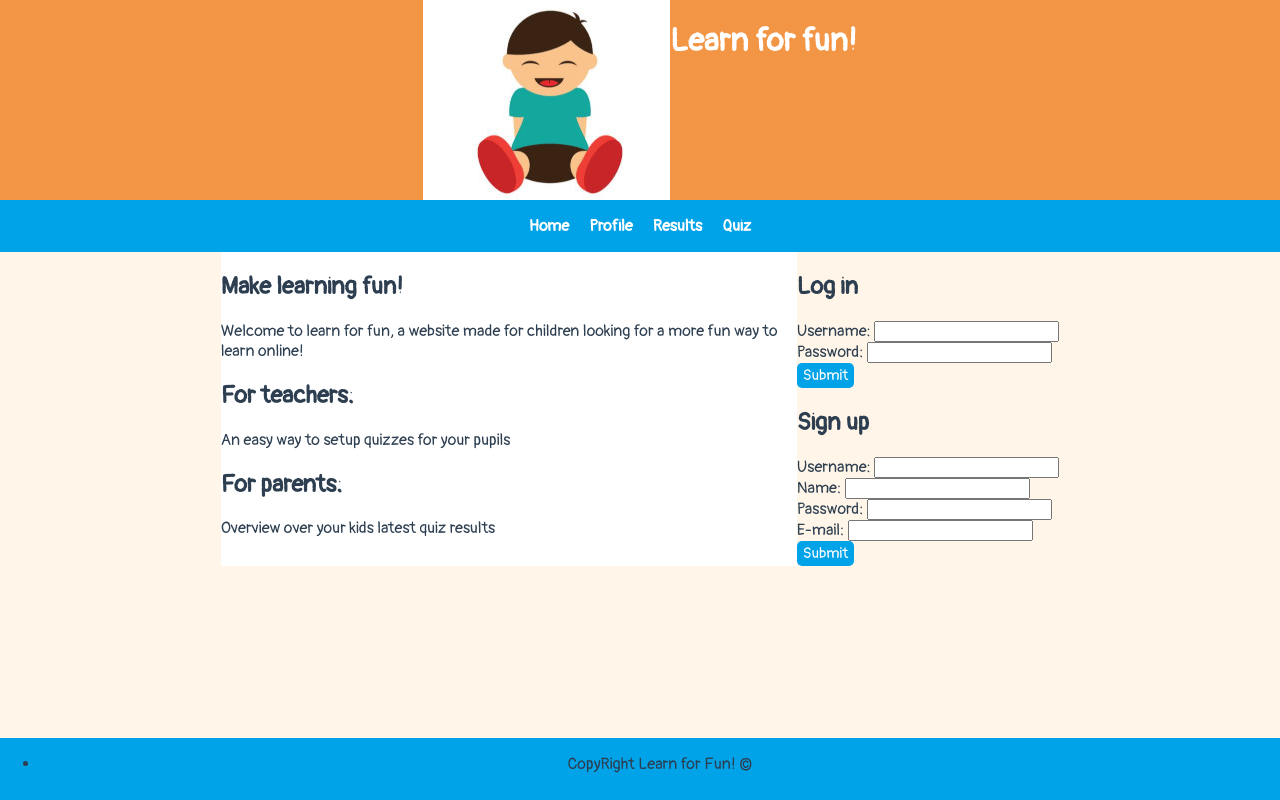
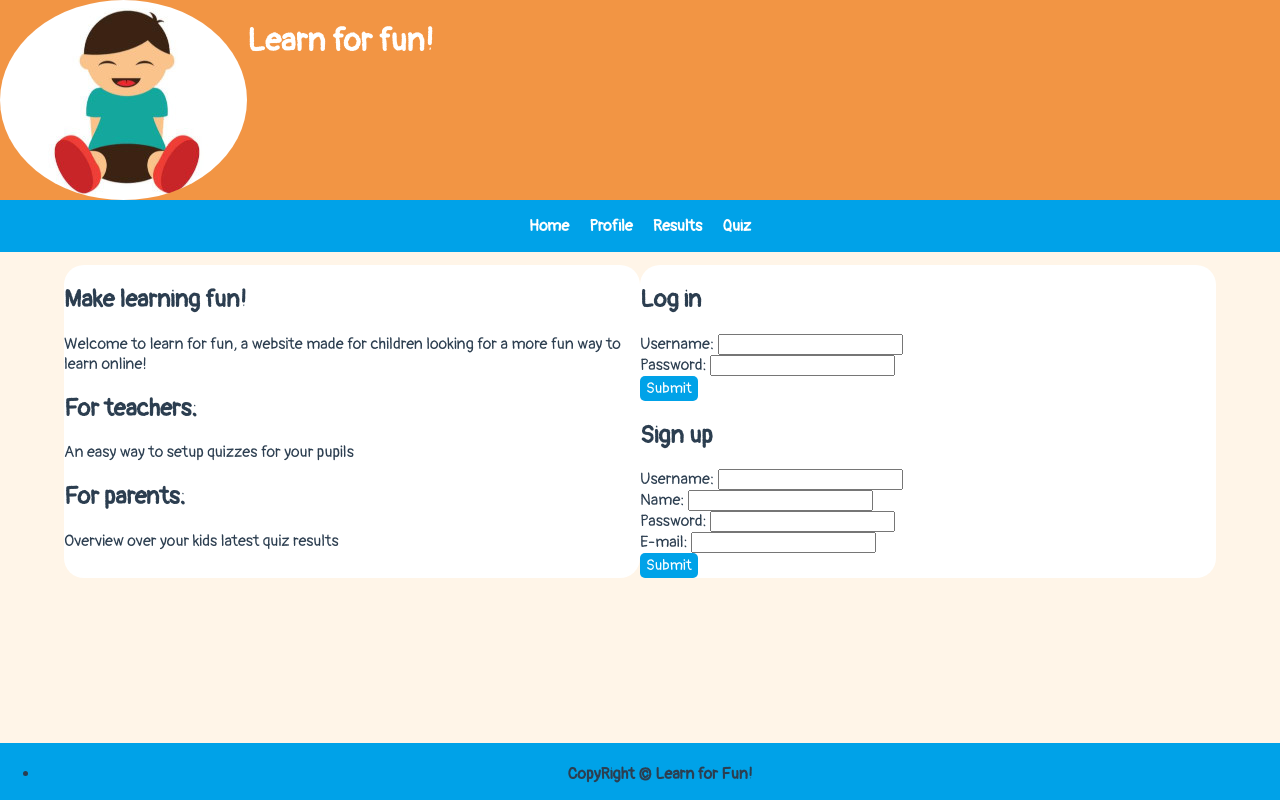
Before and after one commit to PiotrOstrow/Quiz, a Vue app in the folder frontend/: page /#/ in a window 1280 px wide. Built offline with nearby package versions, Linux system fonts and the light colour scheme.

Commit message:
fixed picture

```diff
--- a/frontend/src/App.vue
+++ b/frontend/src/App.vue
@@ -1,9 +1,11 @@
 <template>
   <div id="app">
+
     <header>
-      <img alt="Learn4Fun" src="./assets/logo.jpg">
+      <img class="picture" alt="Learn4Fun" src="./assets/logo.jpg">
       <h1>Learn for fun!</h1>
     </header>
+
     <nav>
       <ul class="nav-links">
         <li>
@@ -25,13 +27,12 @@
     </div>
 
     <footer>
-      <div class="wrapper">
+      <div class="wrapper"></div>
         <ul class="footerInfo">
           <li>
-            <p>CopyRight Learn for Fun! ©</p>
+            <p>CopyRight © Learn for Fun!</p>
           </li>
         </ul>
-      </div>
     </footer>
   </div>
 </template>
@@ -55,7 +56,16 @@ footer {
 }
 
 .wrapper {
-  padding-bottom: 10px;
+  padding-bottom: 5px;
+}
+
+.footerInfo {
+  font-weight: bold;
+}
+
+.picture{
+  border-radius:50%;
+  float: left;
 }
 
 #app {
@@ -73,7 +83,7 @@ footer {
 header {
   grid-area: header;
   display: flex;
-  justify-content: center;
+  /*justify-content: center;*/
   margin: 0;
   background-color: #F29544;
 }
--- a/frontend/src/views/Home.vue
+++ b/frontend/src/views/Home.vue
@@ -9,7 +9,7 @@
       <p>Overview over your kids latest quiz results</p>
     </div>
 
-    <div class="log-in-container">
+    <div class="forms-container">
       <form id="log-in" v-on:submit="login">
         <h2>Log in </h2>
         <label>Username: </label> <input v-bind="username" type="text"> <br>
@@ -80,15 +80,20 @@ export default {
   display: flex;
   justify-content: center;
   max-width: 100%;
+  grid-template-columns: 50% 50%;
+  padding: 1% 5%;
 }
 
 .information-container {
-  max-width: 45%;
+  width: 100%;
   background-color: white;
+  border-radius: 20px;
 }
 
-.log-in-container {
-  max-width: 45%;
+.forms-container {
+  width: 100%;
+  background-color: white;
+  border-radius: 20px;
 }
 
 button {
```
Also changed, not shown: frontend/src/views/Results.vue (+1 -6 lines).
